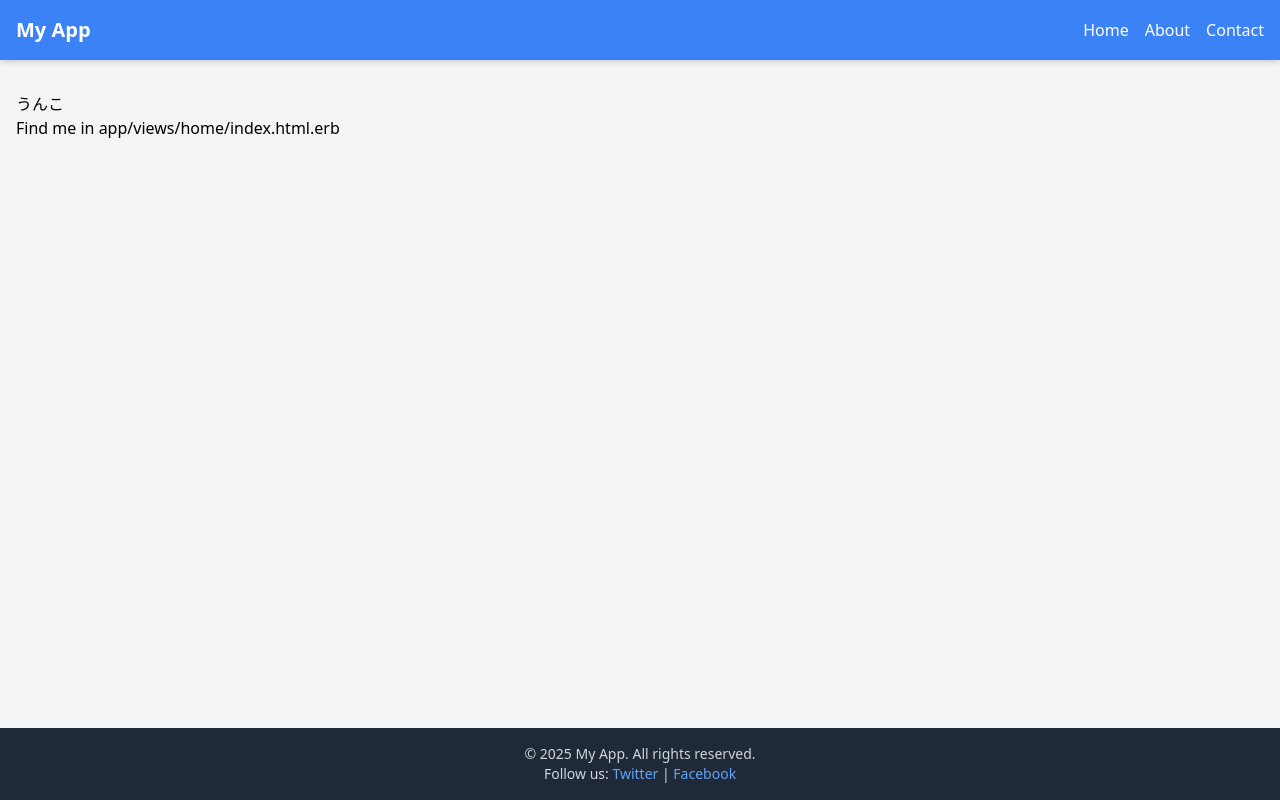
After one commit to fune6900/Animeguru, a Rails app: template app/views/homes/index.html.erb in a window 1280 px wide. The commit adds this page. Run offline with Rails 7, Linux system fonts and the light colour scheme; the template is opened without the code that fills it, so the values that code supplies are empty; style sheets or scripts are compiled from the project's sources.

```diff
--- /dev/null
+++ b/app/controllers/homes_controller.rb
@@ -0,0 +1,4 @@
+class HomesController < ApplicationController
+  def index
+  end
+end
--- /dev/null
+++ b/app/views/homes/index.html.erb
@@ -0,0 +1,2 @@
+<h1>うんこ</h1>
+<p>Find me in app/views/home/index.html.erb</p>
--- a/app/views/layouts/application.html.erb
+++ b/app/views/layouts/application.html.erb
@@ -17,7 +17,33 @@
     <%= javascript_include_tag "application", "data-turbo-track": "reload", type: "module" %>
   </head>
 
-  <body>
-  <%= yield %>
+  <body class="bg-gray-100 min-h-screen flex flex-col">
+  <!-- Header -->
+  <header class="bg-blue-500 text-white py-4 shadow-md">
+    <div class="container mx-auto flex justify-between items-center px-4">
+      <h1 class="text-xl font-bold">My App</h1>
+      <nav class="flex space-x-4">
+        <a href="#" class="hover:underline">Home</a>
+        <a href="#" class="hover:underline">About</a>
+        <a href="#" class="hover:underline">Contact</a>
+      </nav>
+    </div>
+  </header>
+
+  <!-- Main Content -->
+  <main class="flex-grow container mx-auto px-4 py-8">
+    <%= yield %>
+  </main>
+
+  <!-- Footer -->
+  <footer class="bg-gray-800 text-gray-300 py-4">
+    <div class="container mx-auto text-center">
+      <p class="text-sm">&copy; 2025 My App. All rights reserved.</p>
+      <p class="text-sm">Follow us:
+        <a href="#" class="text-blue-400 hover:underline">Twitter</a> |
+        <a href="#" class="text-blue-400 hover:underline">Facebook</a>
+      </p>
+    </div>
+  </footer>
   </body>
 </html>
--- a/config/routes.rb
+++ b/config/routes.rb
@@ -1,4 +1,5 @@
 Rails.application.routes.draw do
+  root "homes#index"
   # Define your application routes per the DSL in https://guides.rubyonrails.org/routing.html
 
   # Reveal health status on /up that returns 200 if the app boots with no exceptions, otherwise 500.
```
